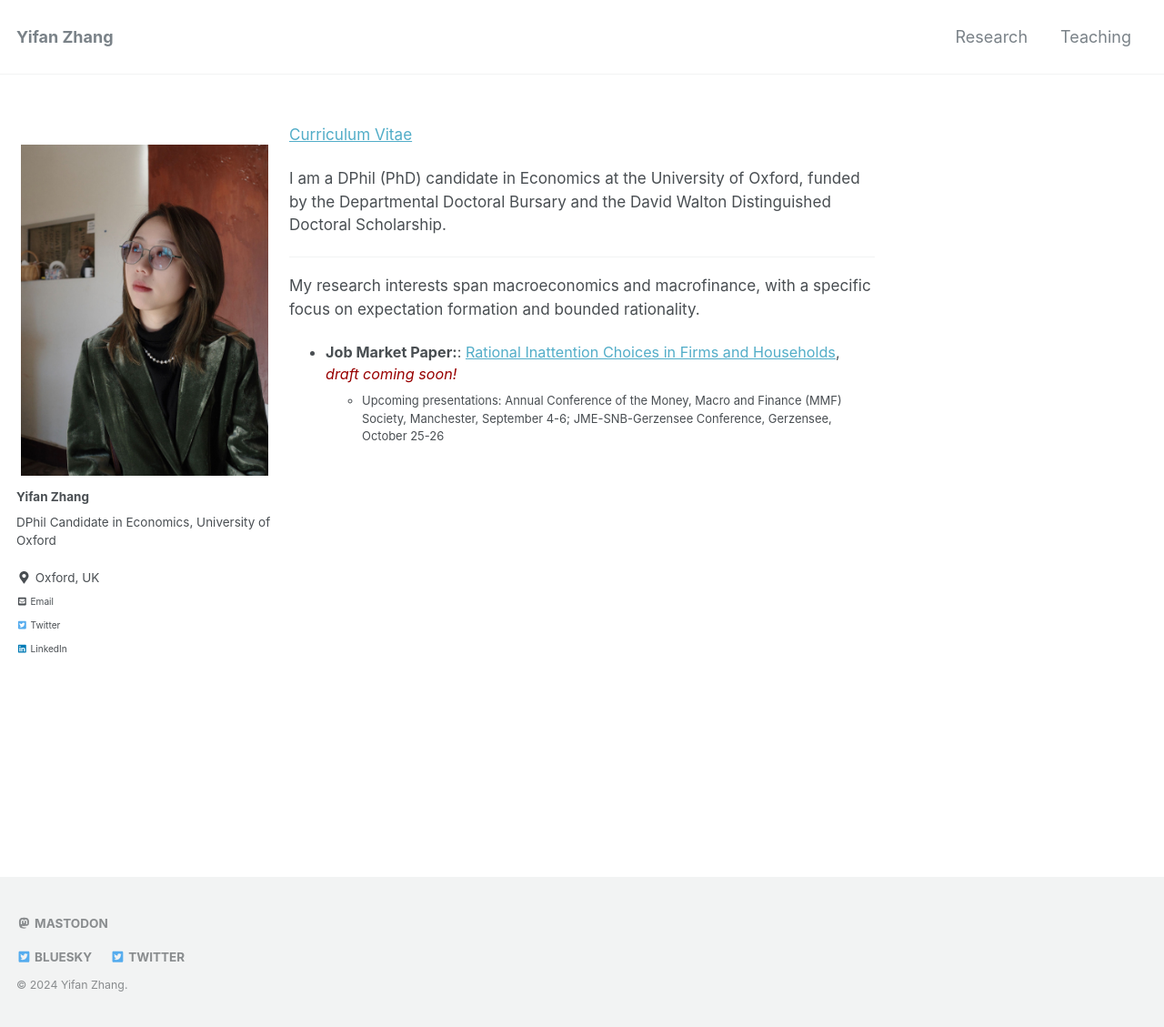
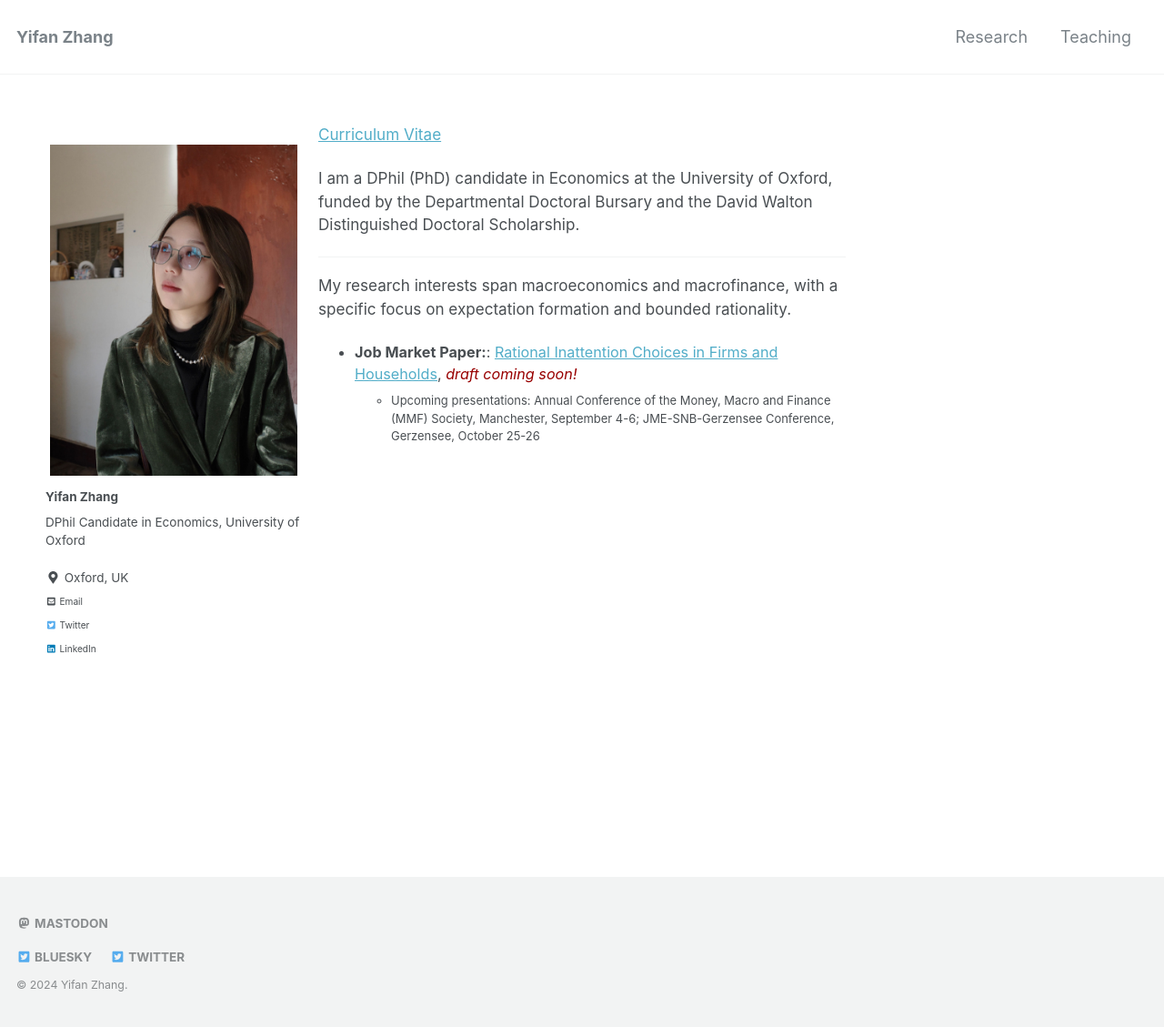
Before and after one commit to yifan-zhang-in/yifan-zhang-in.github.io, a Jekyll site: the page built from index.html, in a window 1280 px wide. Shown: the whole page at 91% size. Built offline with Jekyll 4.4.1, drawn with Linux system fonts in a browser that asks for light colours; nearby versions of some CDN libraries; the list of posts is cut into pages by our own code.

Commit message:
Update _page.scss

```diff
--- a/_sass/minimal-mistakes/_page.scss
+++ b/_sass/minimal-mistakes/_page.scss
@@ -4,6 +4,7 @@
 
 #main {
   @include clearfix;
+  width: 95%;
   margin-left: auto;
   margin-top: 2em;
   margin-right: auto;
@@ -11,7 +12,7 @@
   padding-right: 1em;
   -webkit-animation: $intro-transition;
   animation: $intro-transition;
-  max-width: 100%;
+  max-width: $x-large;
   -webkit-animation-delay: 0.15s;
   animation-delay: 0.15s;
 
```
